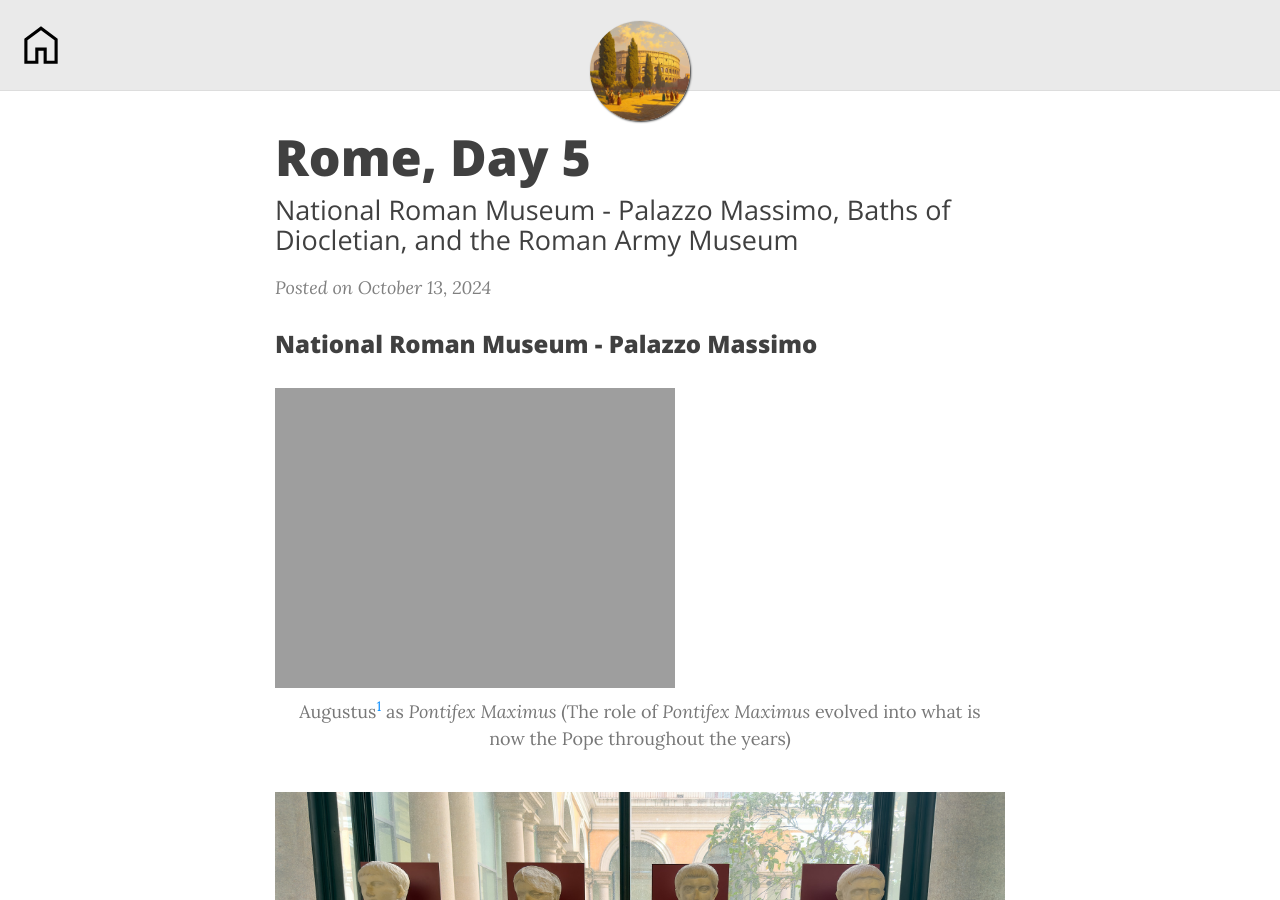
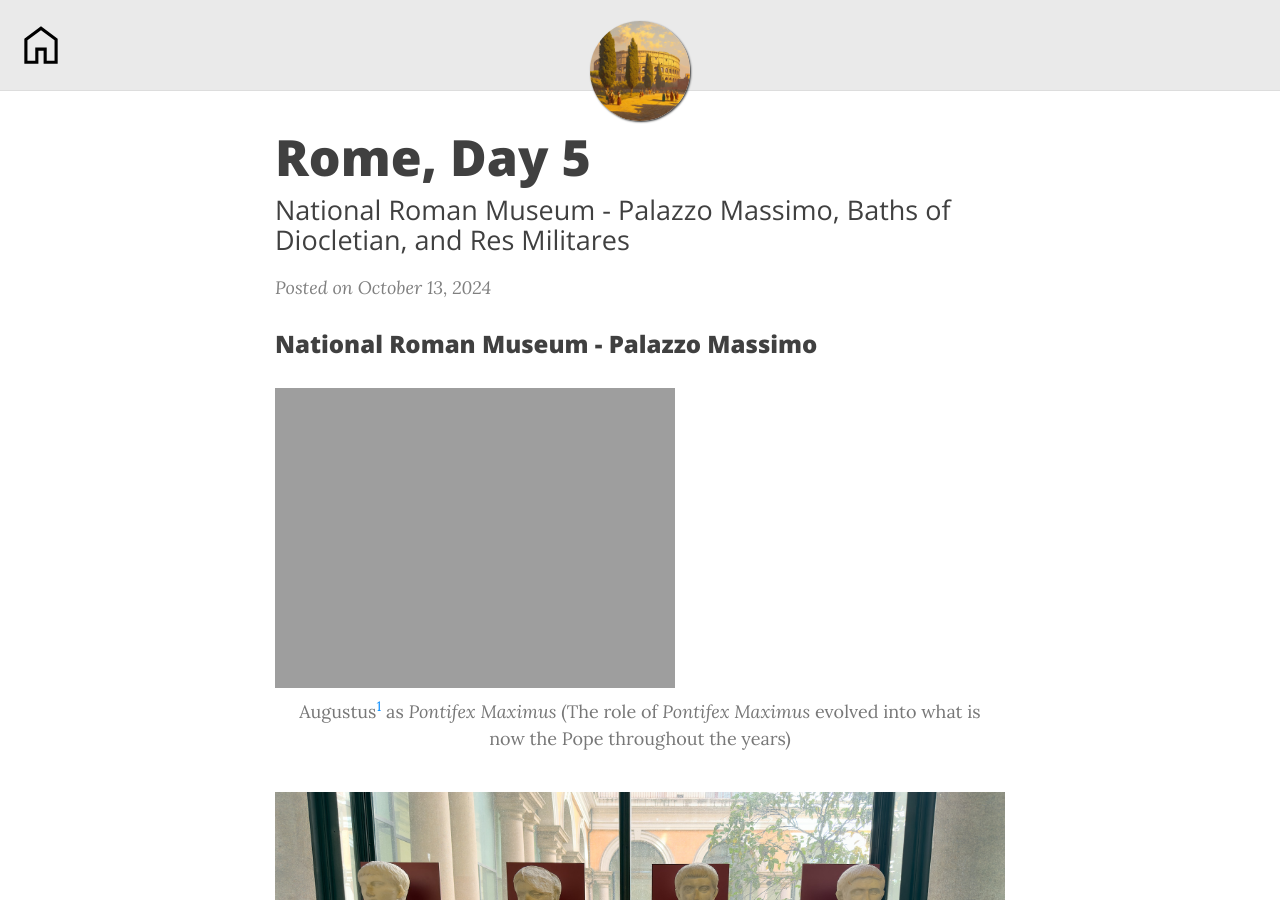
Before and after one commit to ShinobiAoshi/italy-2024-blog, a Jekyll site: the page built from _posts/2024-10-13-rome-day-05.md, in a window 1280 px wide and 900 px high. Built offline with Jekyll 4.4.1, drawn with Linux system fonts in a browser that asks for light colours; some of the changed text lies outside the part shown.

```diff
--- a/_posts/2024-10-13-rome-day-05.md
+++ b/_posts/2024-10-13-rome-day-05.md
@@ -1,6 +1,6 @@
 ---
 title: Rome, Day 5
-subtitle: National Roman Museum - Palazzo Massimo, Baths of Diocletian, and the Roman Army Museum
+subtitle: National Roman Museum - Palazzo Massimo, Baths of Diocletian, and Res Militares
 ---
 
 ### National Roman Museum - Palazzo Massimo
@@ -161,7 +161,7 @@ Close up of the church dome
 {:.caption}
 Funky statue in the church
 
-### Roman Army Museum
+### Res Militares
 
 [![]({{ '/assets/img/2024-10-13 17.49.07 Italy (2024).jpg' | relative_url }})]({{ '/assets/img/2024-10-13 17.49.07 Italy (2024).jpg' | relative_url }})
 
```
Also changed, not shown: _posts/2024-10-14-sorrento-day-01.md (+10 -2 lines).
